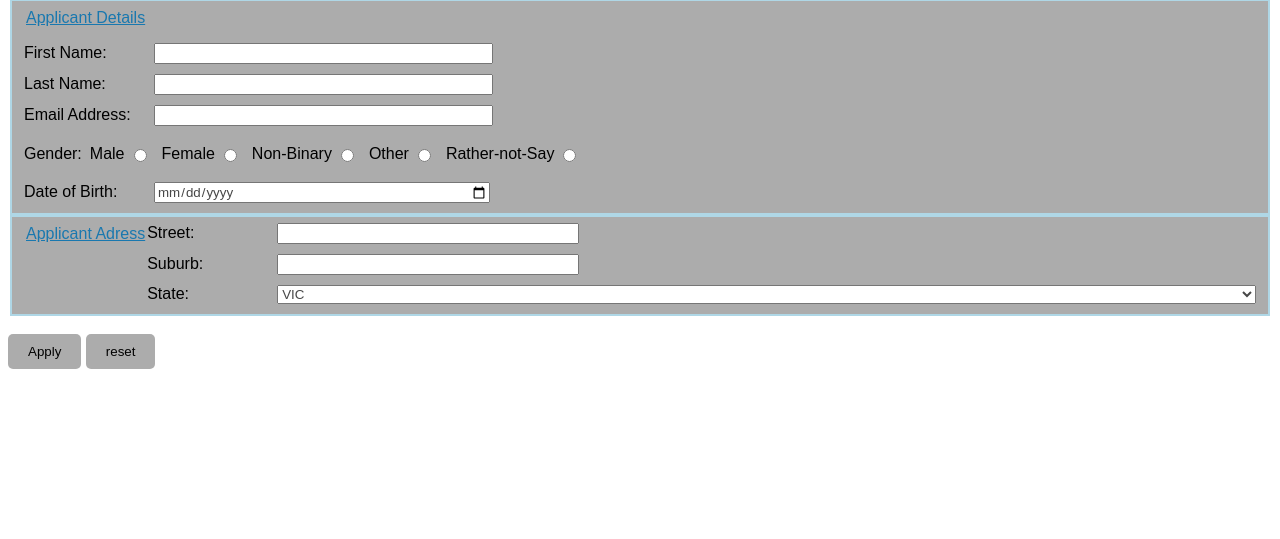
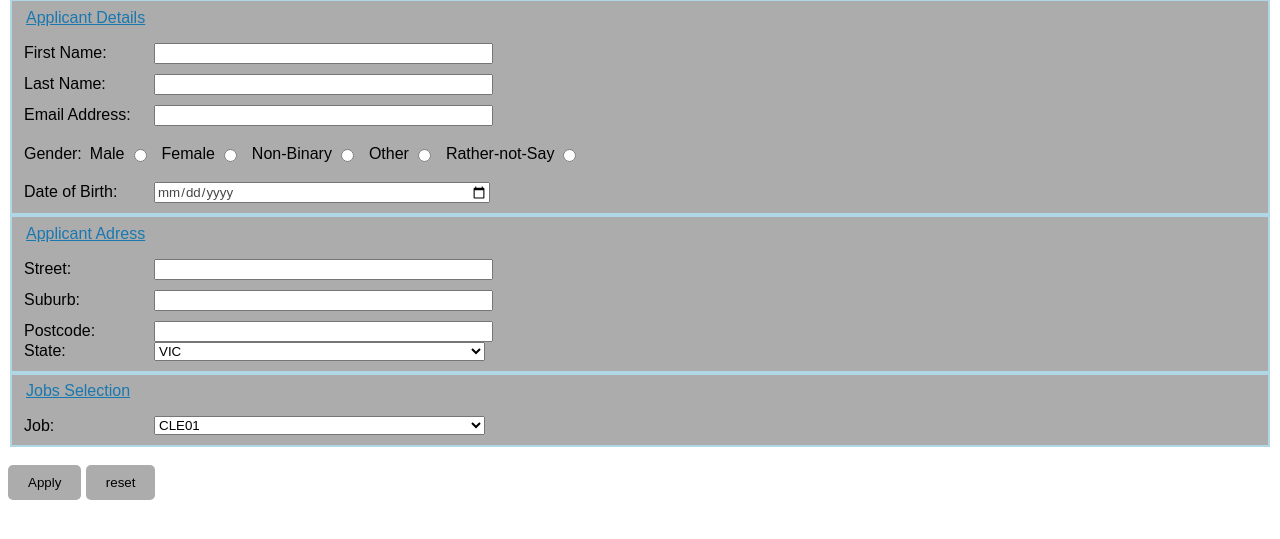
Before and after one commit to WilkiSwin406/WebTechAssignment1, a PHP site: page /application.html in a window 1280 px wide. Shown: the part 149-688 px from the top of the page. Run offline with PHP 8.4, Linux system fonts and the light colour scheme.

Commit message:
jobs drop down

```diff
--- a/application.html
+++ b/application.html
@@ -61,15 +61,19 @@
     </fieldset>
     <fieldset>
         <legend>Applicant Adress</legend>
+            <br>
+            <br>
             <div class="text-group">
             <label for="Street">Street:</label>
-            <input type="text" name="Street" id="Street" required="required" pattern="[A-Za-z0-9.]+" maxlength="40">
+            <input type="text" name="Street" id="Street" required="required" maxlength="40">
             <label for="Suburb">Suburb:</label>
             <input type="text" name="Suburb" id="Suburb" required="required" pattern="[A-Za-z.]+" maxlength="40">
-            <label for="State">State:</label>
-            <select name="State" id="State">
+            <label for="Postcode">Postcode:</label>
+            <input type="text" name="Postcode" id="Postcode" required="required" pattern="[0-9]{4}">
             </div>
-            <div>
+            <div class="text-group">
+                <label for="State">State:</label>
+                <select name="State" id="State">
                 <option value="VIC">VIC</option>
                 <option value="NSW">NSW</option>
                 <option value="QLD">QLD</option>
@@ -81,6 +85,19 @@
               </select>
             </div>
     </fieldset>
+    <fieldset>
+        <legend>Jobs Selection</legend>
+        <br><br>
+        <div class="text-group">
+            <label for="Job">Job:</label>
+                <select name="Job" id="Job">
+                <option value="CLE01">CLE01</option>
+                <option value="DBE01">DBE01</option>
+                <option value="DTA02">DTA02</option>
+                <option value="UXD01">UXD01</option>
+              </select>
+        </div>
+    </fieldset>
 
 
 <br>
--- a/styles.css
+++ b/styles.css
@@ -62,6 +62,11 @@ label {
 
   .text-group input {
     width: 30%;
+  }
+
+  .text-group select {
+    width: 30%;
+    color: black;
   }
 
 .radio-group {
```
